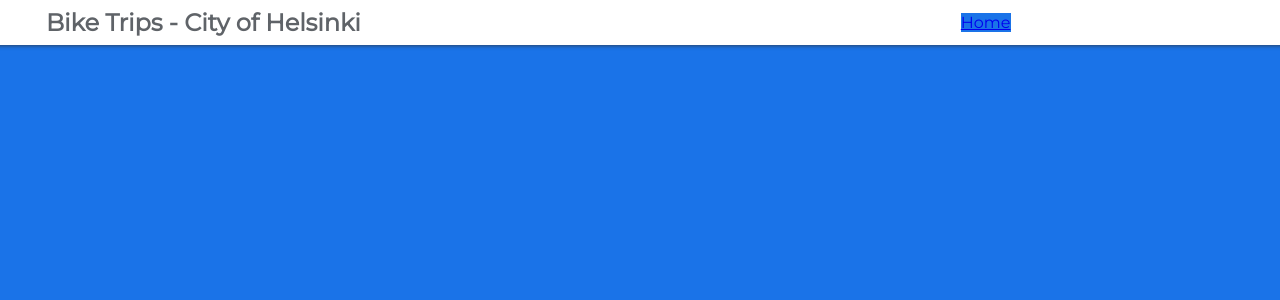
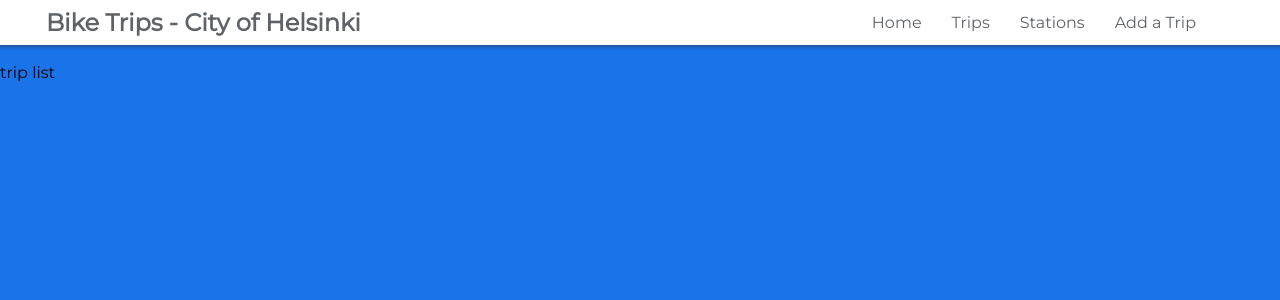
Before and after one commit to ericpastor/helsinki-city-bike-app, a JavaScript app in the folder frontend-city-bike/: page /trips in a window 1280 px wide. Shown: the top 300 px of the page. Built offline with nearby package versions, Linux system fonts and the light colour scheme.

Commit message:
updating Navbar/installed style-components

```diff
--- a/frontend-city-bike/package.json
+++ b/frontend-city-bike/package.json
@@ -12,6 +12,7 @@
     "react-dom": "18.2.0",
     "react-router-dom": "6.4.4",
     "react-scripts": "5.0.1",
+    "styled-components": "5.3.6",
     "web-vitals": "2.1.4"
   },
   "scripts": {
--- a/frontend-city-bike/src/App.css
+++ b/frontend-city-bike/src/App.css
@@ -13,8 +13,6 @@
   height: 45px;
   top: 0px;
   background-color:white;
-  font-family: 'Google Sans';
-  font-weight: lighter;
   color: #5f6368;
   margin: -16px;
   padding: 20px 32px;
@@ -23,18 +21,23 @@
 
 }
 .bike-trips h2 {
-
   background-color: white;
   margin-left: 30px;
+  width: 400px;
+
 }
-
+div.links-navbar{
+  width: 200px;
+}
 .links-navbar {
   display: flex;
+  justify-content: flex-end;
+  flex-basis: 400px;
   align-items: center;
-  margin-left: 600px;
+  margin-left: 350px;
   gap: 30px;
   background-color: white;
-}
+  }
 
 div.home{
   display: flex;
--- a/frontend-city-bike/src/App.js
+++ b/frontend-city-bike/src/App.js
@@ -2,6 +2,9 @@ import './App.css'
 import { Route, Routes } from 'react-router-dom'
 import Home from './components/Home'
 import Navbar from './components/Navbar'
+import AddTrip from './components/AddTrip'
+import Stations from './components/Stations'
+import TripList from './components/TripList'
 
 const App = () => {
   return (
@@ -9,6 +12,9 @@ const App = () => {
       <Navbar />
       <Routes>
         <Route path='/' element={<Home />} />
+        <Route path='/trips' element={<TripList />} />
+        <Route path='/stations' element={<Stations />} />
+        <Route path='/addTrip' element={<AddTrip />} />
       </Routes>
     </div>
   )
--- /dev/null
+++ b/frontend-city-bike/src/components/AddTrip.js
@@ -0,0 +1,8 @@
+const AddTrip = () => {
+  return (
+    <div>
+      <p style={{ marginTop: '50px' }}>Add a Trip</p>
+    </div>
+  )
+}
+export default AddTrip
--- a/frontend-city-bike/src/components/Navbar.js
+++ b/frontend-city-bike/src/components/Navbar.js
@@ -1,11 +1,14 @@
-import { Link } from 'react-router-dom'
+import { StyledLink } from '../styledComponents/StyledLink'
 
 const Navbar = () => {
   return (
     <div className='bike-trips'>
       <h2>Bike Trips - City of Helsinki</h2>
       <div className='links-navbar'>
-        <Link to='/'>Home</Link>
+        <StyledLink to='/'>Home</StyledLink>
+        <StyledLink to='/trips'>Trips</StyledLink>
+        <StyledLink to='/stations'>Stations</StyledLink>
+        <StyledLink to='/addTrip'>Add a Trip</StyledLink>
       </div>
     </div>
   )
--- /dev/null
+++ b/frontend-city-bike/src/components/Stations.js
@@ -0,0 +1,8 @@
+const Stations = () => {
+  return (
+    <div>
+      <p style={{ marginTop: '50px' }}>stations</p>
+    </div>
+  )
+}
+export default Stations
--- /dev/null
+++ b/frontend-city-bike/src/components/TripList.js
@@ -0,0 +1,8 @@
+const TripList = () => {
+  return (
+    <div>
+      <p style={{ marginTop: '50px' }}>trip list</p>
+    </div>
+  )
+}
+export default TripList
--- /dev/null
+++ b/frontend-city-bike/src/styledComponents/StyledLink.js
@@ -0,0 +1,12 @@
+import { Link } from 'react-router-dom'
+import styled from 'styled-components'
+
+export const StyledLink = styled(Link)`
+  color: #5f6368;
+  text-decoration: none;
+  background-color:white;
+
+  &:hover{
+    color: coral;
+  }
+`
```
Also changed, not shown: 1 other file (tests, documents, lock files or other folders).
